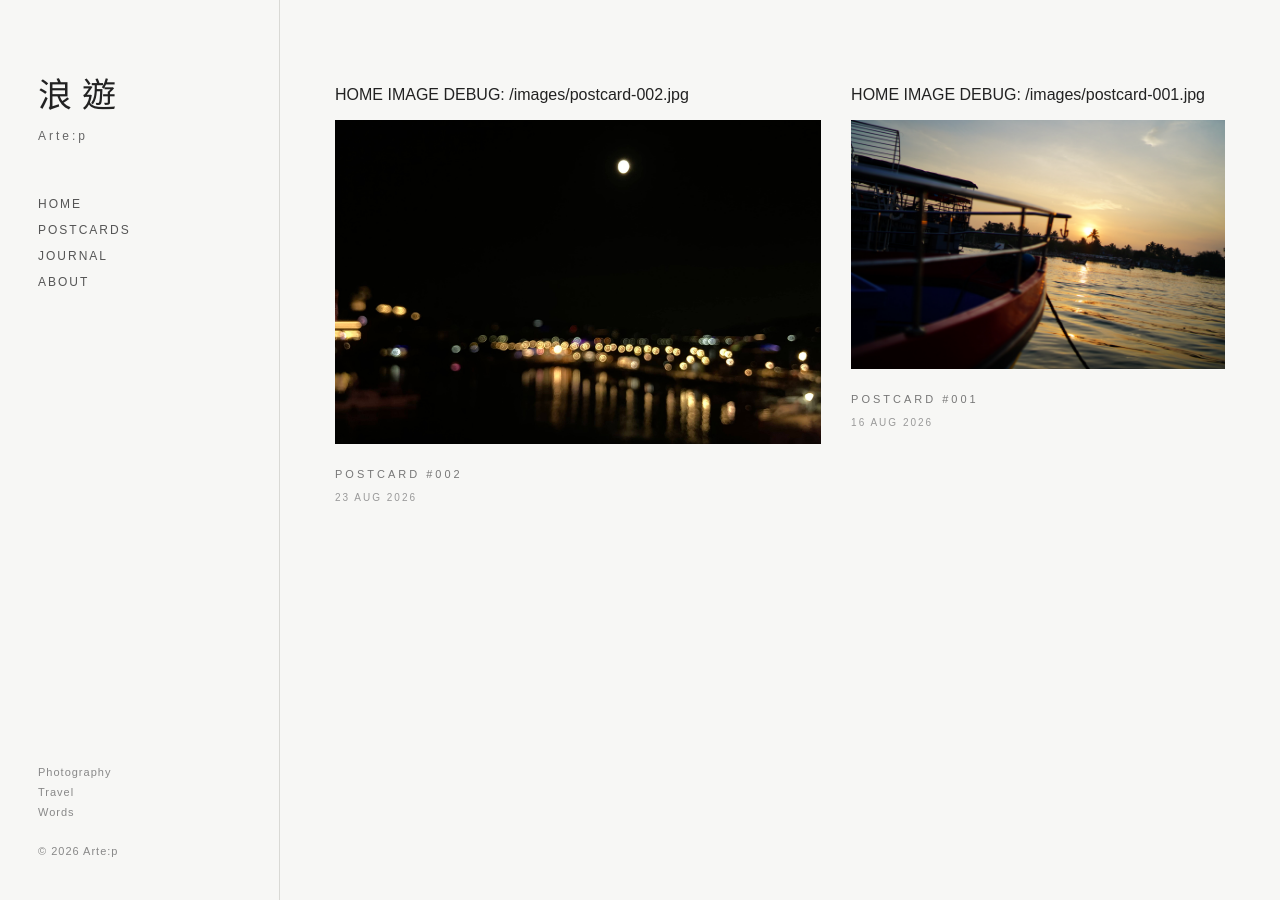
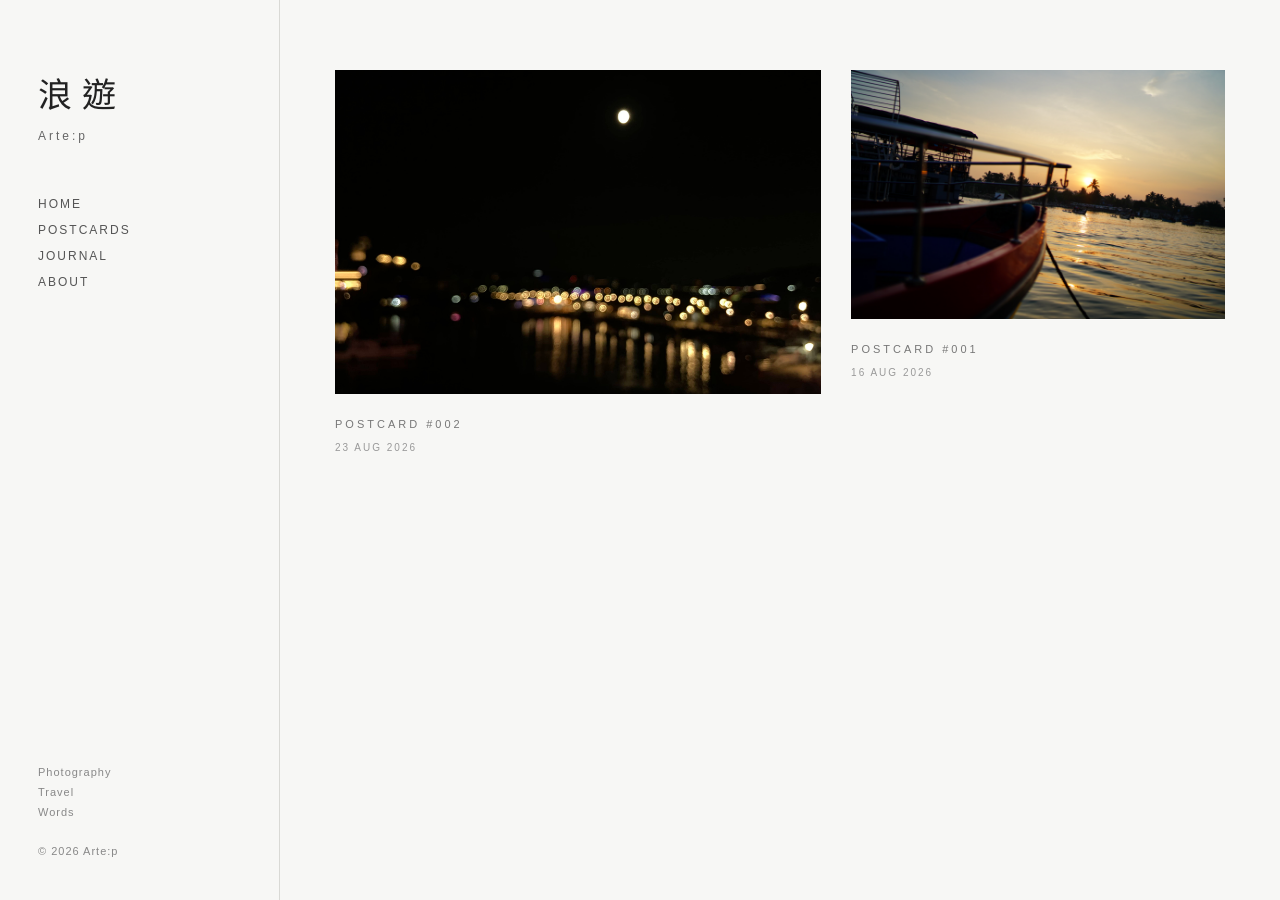
Before and after one commit to artep-wandering/artep-wandering.github.io, a Jekyll site: the page built from index.html, in a window 1280 px wide. Built offline with Jekyll 4.4.1, drawn with Linux system fonts in a browser that asks for light colours; part of the change alters nothing that is shown.

Commit message:
index_v1.0.6
Commented out debug line displaying post image.

```diff
--- a/index.html
+++ b/index.html
@@ -255,7 +255,7 @@ layout: null
       <article class="postcard-card">
 
         <a href="{{ post.url }}" class="photo-link">
-          <p>HOME IMAGE DEBUG: {{ post.image }}</p>
+          <!--顯示照片套用哪一張 <p>HOME IMAGE DEBUG: {{ post.image }}</p> -->
           <div class="photo">
             <img src="{{ post.image }}" alt="{{ post.title }}">
           </div>
```
